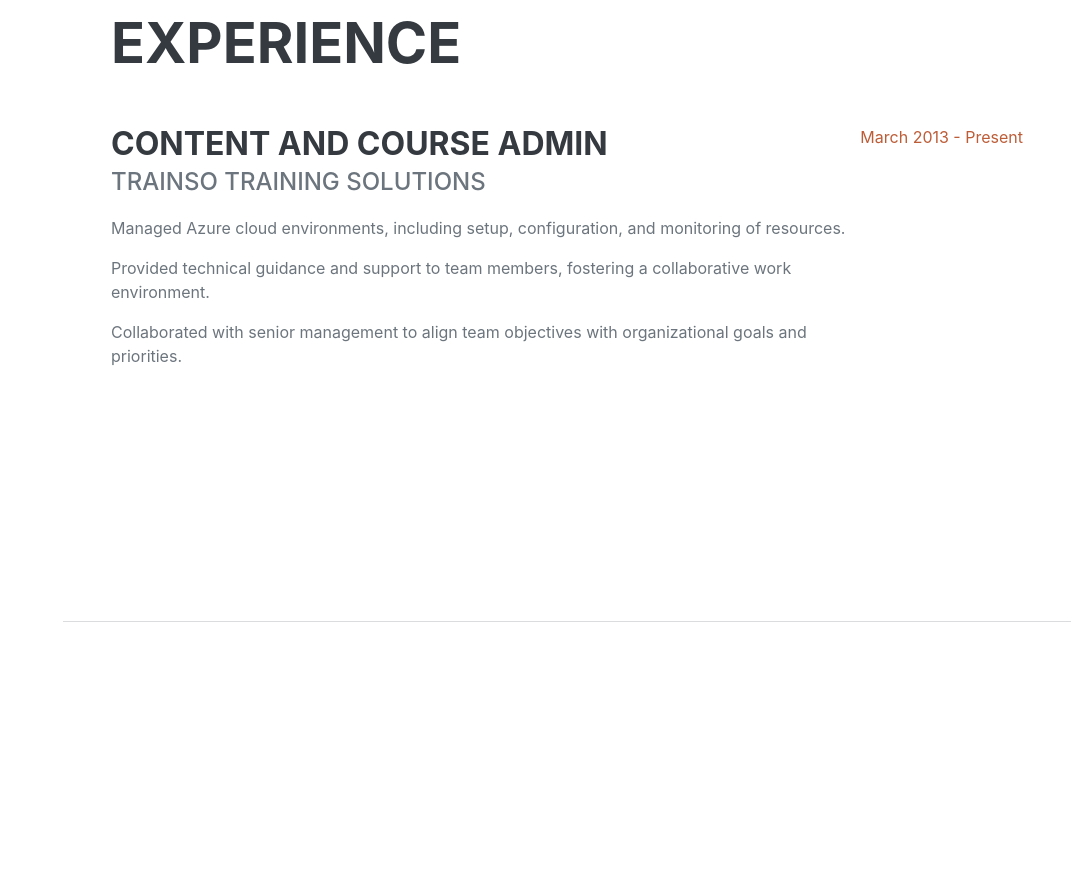
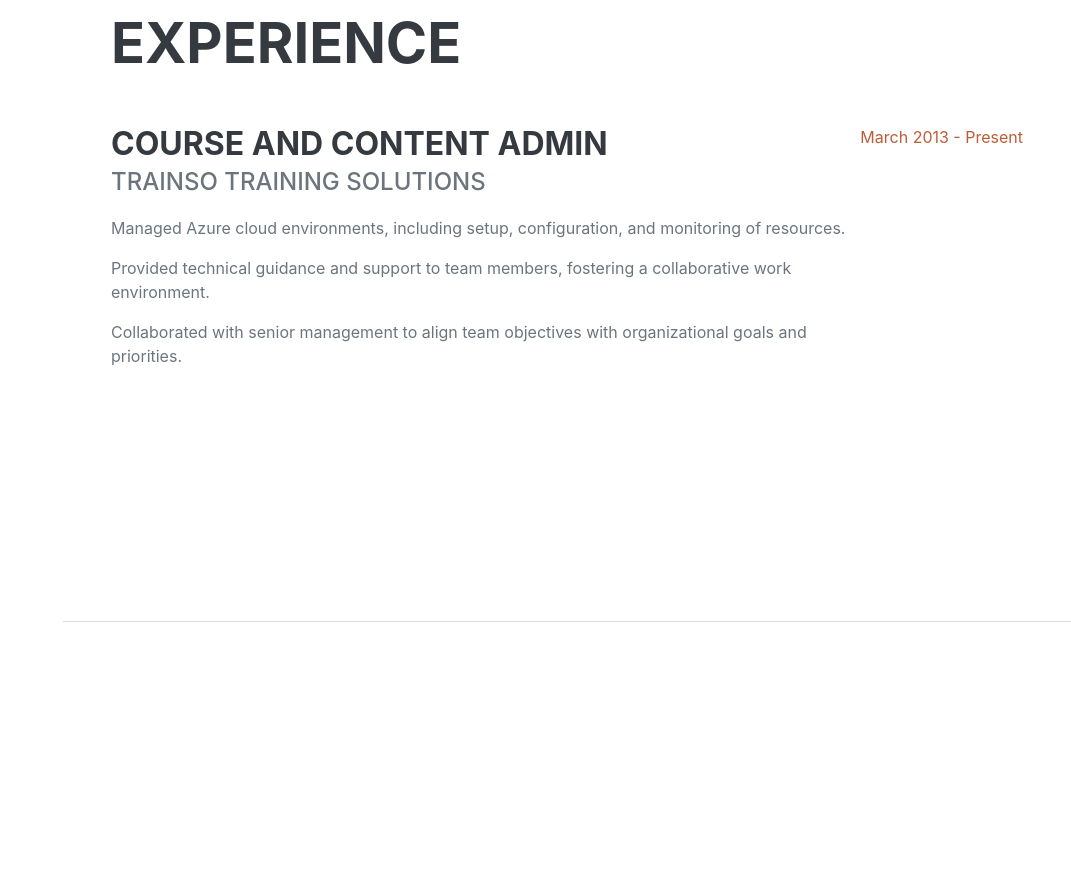
Before and after one commit to amrutha938/amrutha, a plain HTML site: page index.html in a window 1280 px wide. Shown: the part 980-1860 px from the top of the page, without its empty margins (209-1280 px from the left). Drawn offline with nearby package versions, Linux system fonts and the light colour scheme; a web font is replaced by a local one.

Commit message:
Update index.html

```diff
--- a/index.html
+++ b/index.html
@@ -61,7 +61,7 @@
                     <h2 class="mb-5">Experience</h2>
                     <div class="d-flex flex-column flex-md-row justify-content-between mb-5">
                         <div class="flex-grow-1">
-                            <h3 class="mb-0">Content and Course Admin</h3>
+                            <h3 class="mb-0">Course and Content Admin</h3>
                             <div class="subheading mb-3">Trainso Training Solutions</div>
                             <p>Managed Azure cloud environments, including setup, configuration, and monitoring of resources.</p>
                             <p>Provided technical guidance and support to team members, fostering a collaborative work environment.</p>
```
